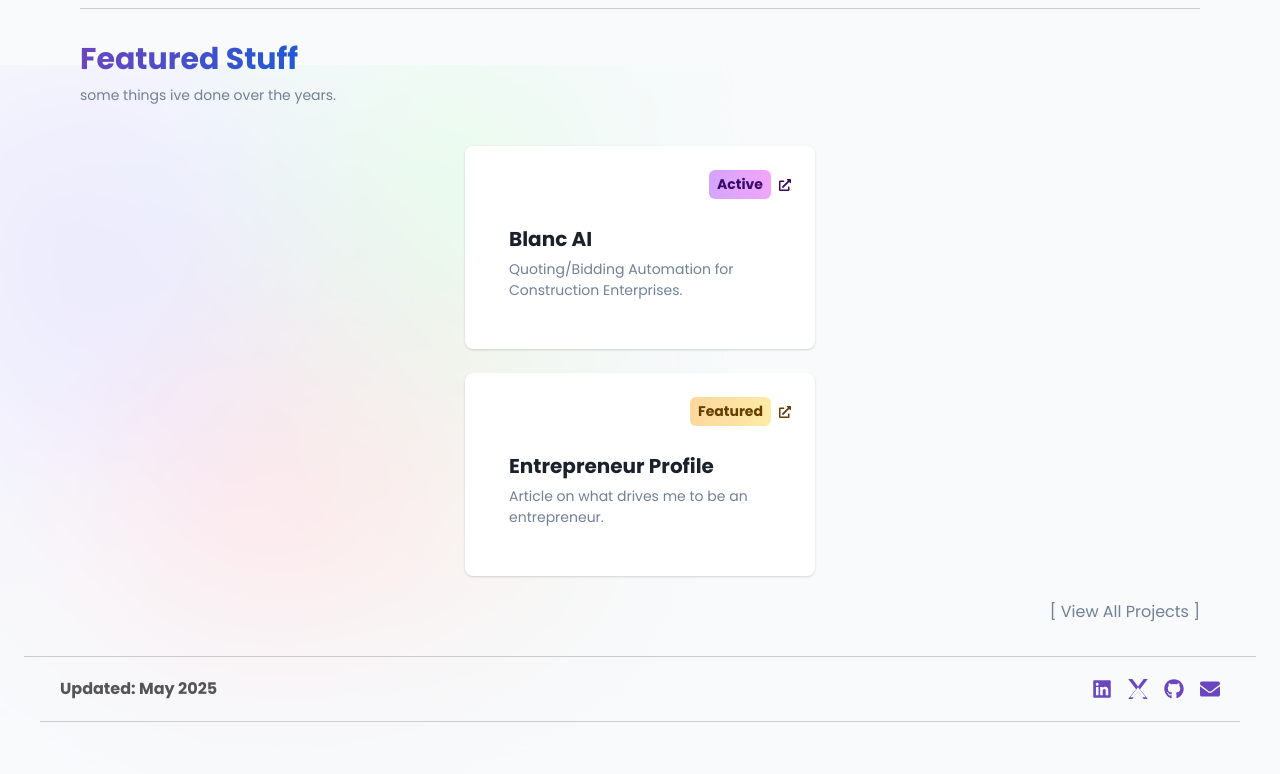
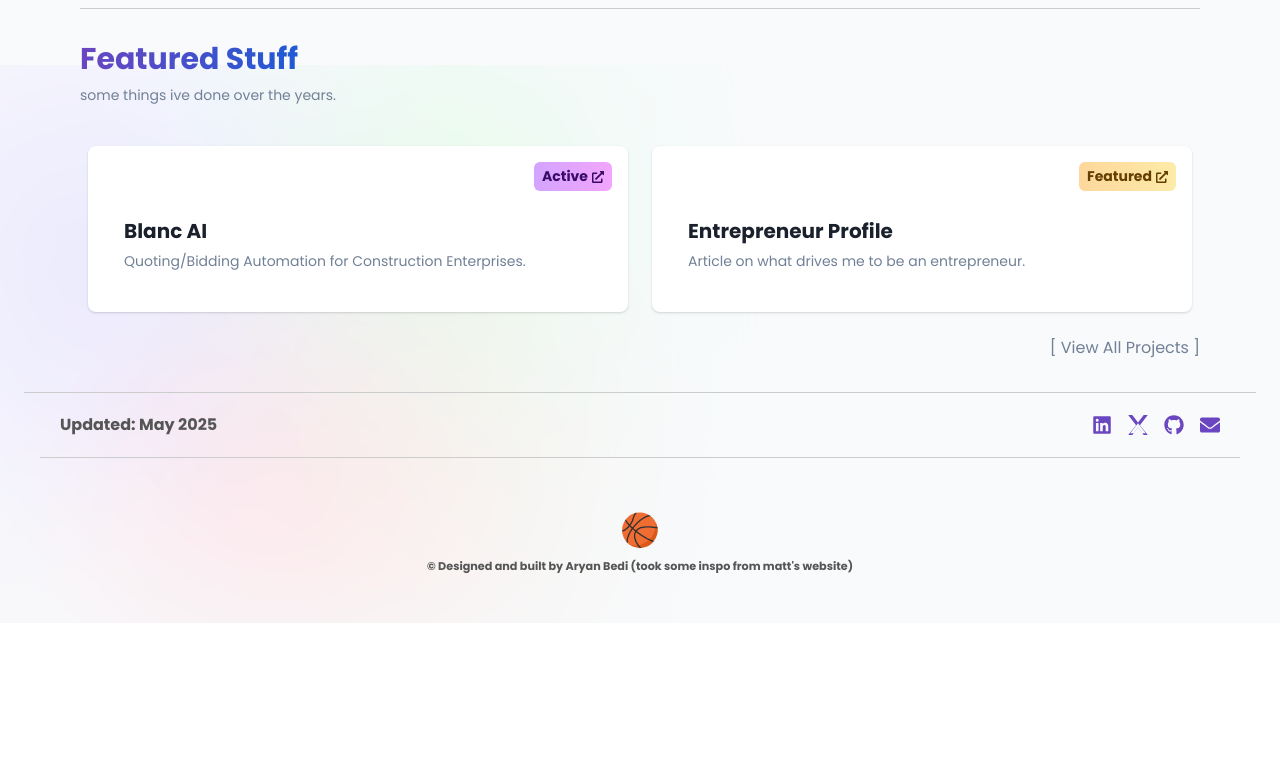
Before and after one commit to aryanbedi19/aryanbedi.com, a Next.js app: page / in a window 1280 px wide. Shown: the part 735-1509 px from the top of the page. After the commit the page ends 1358 px from the top, so only its background shows below. Built offline with nearby package versions, Linux system fonts and the light colour scheme.

Commit message:
style: reduce ProjectCard padding for cleaner look on all devices

```diff
--- a/src/components/project/ProjectCard.tsx
+++ b/src/components/project/ProjectCard.tsx
@@ -57,7 +57,7 @@
         minWidth={0}
         borderRadius="lg"
         overflow="hidden"
-        p={{ base: 2, sm: 4, md: 6 }}
+        p={{ base: 2, sm: 3, md: 4 }}
         m={{ base: 0, sm: 0, md: 0 }}
         onMouseEnter={() => setIsHovered(true)}
         onMouseLeave={() => setIsHovered(false)}
@@ -74,12 +74,14 @@
             fontWeight="bold"
             zIndex="1"
             whiteSpace="nowrap"
+            display="inline-flex"
+            alignItems="center"
           >
             {tag}
+            <Box as="span" ml={1} fontSize="xs" color={textColor}>
+              <FaExternalLinkAlt />
+            </Box>
           </Text>
-          <Box fontSize="xs" color={textColor} zIndex="2">
-            <FaExternalLinkAlt />
-          </Box>
         </Box>
         <CardBody>
           <Heading as="h4" size={{ base: "sm", sm: "md" }} mb={2}>
--- a/src/components/project/Projects.tsx
+++ b/src/components/project/Projects.tsx
@@ -24,9 +24,9 @@
       <Text fontSize="sm" color="gray.500" mt={-2} mb="2px">
         some things ive done over the years.
       </Text>
-      <Flex direction="column" mt={10} w="100%" px={2}>
+      <Flex direction={{ base: "column", md: "row" }} mt={10} w="100%" px={2}>
         {/* Featured Cards */}
-        <Box mb={6} w="100%" maxW="350px" mx="auto">
+        <Box flex="1" mb={{ base: 6, md: 0 }} mr={{ base: 0, md: 6 }} w="100%">
           <ProjectCard
             title="Blanc AI"
             description="Quoting/Bidding Automation for Construction Enterprises."
@@ -34,7 +34,7 @@
             tag="Active"
           />
         </Box>
-        <Box mb={6} w="100%" maxW="350px" mx="auto">
+        <Box flex="1" mb={6} w="100%">
           <ProjectCard
             title="Entrepreneur Profile"
             description="Article on what drives me to be an entrepreneur."
```
